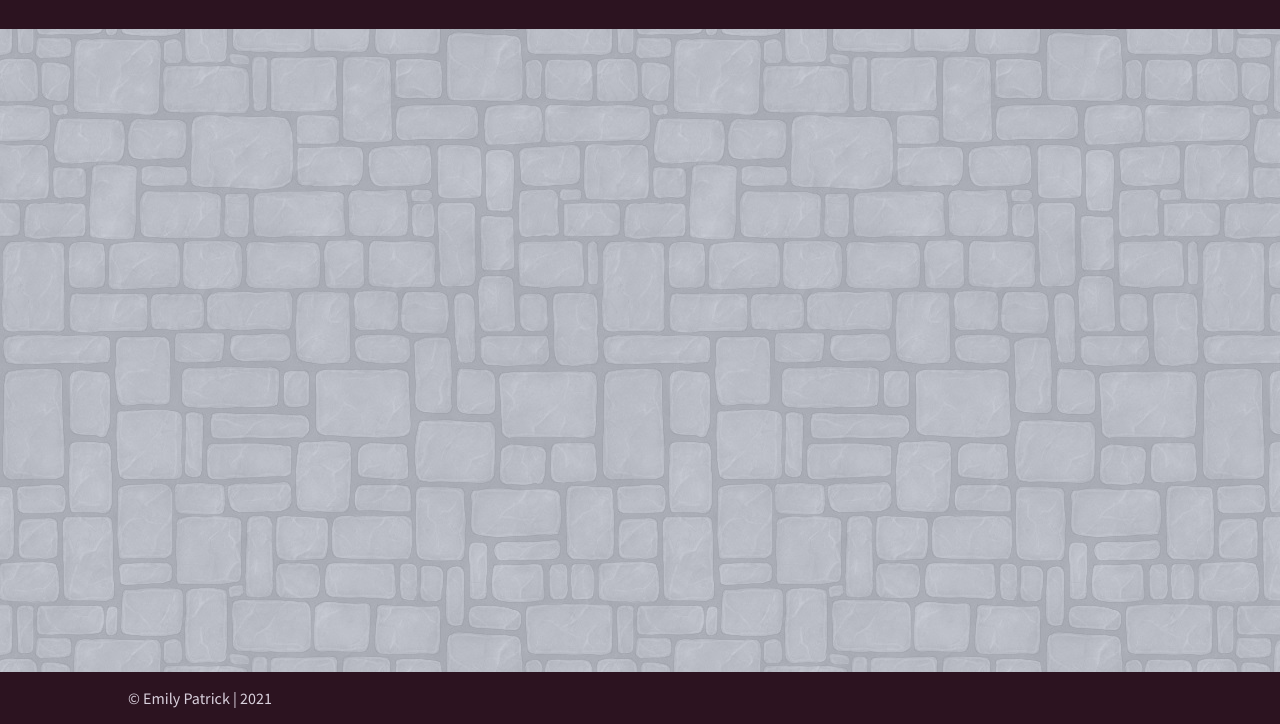
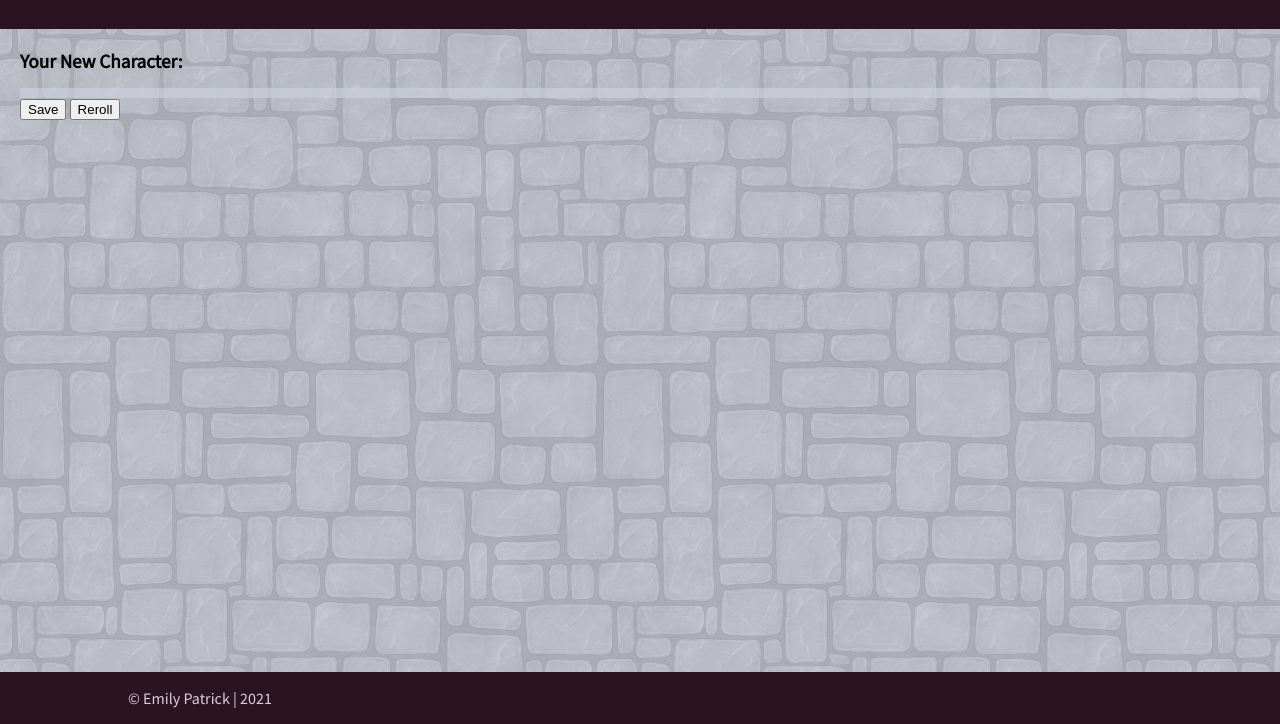
Before and after one commit to EmilyTheApple/JavascriptAppWDD330, a plain HTML site: page character.html in a window 1280 px wide. Shown: the part 76-800 px from the top of the page. Drawn offline with Linux system fonts and the light colour scheme; no server answers.

Commit message:
Some styling

```diff
--- a/character.html
+++ b/character.html
@@ -14,7 +14,10 @@
         <h1>Characteropedia</h1>
     </header>
     <main>
+        <h2>Your New Character:</h2>
         <div id="character"></div>
+        <button>Save</button>
+        <button>Reroll</button>
     </main>
     <footer>
         <p>&copy Emily Patrick | 2021</p>
--- a/css/main.css
+++ b/css/main.css
@@ -21,7 +21,7 @@ h1 {
 }
 
 main {
-
+    margin: 20px;
 }
 
 .roll {
@@ -43,3 +43,22 @@ footer {
     padding-left: 10%;
     color: #D9D0DC;
 }
+
+#character {
+    display: grid;
+    grid-template-columns: 1fr 1fr;
+    background-color: #ced1dfa4;
+    padding: 5px;
+}
+
+.character, h2 {
+    margin: 0 0 15px 0;
+}
+
+.character {
+    padding-top: 4px;
+}
+
+h2 {
+    font-size: larger;
+}
--- a/js/main.js
+++ b/js/main.js
@@ -1,6 +1,5 @@
 let character = document.getElementById("character")
 const raceUrl = 'https://www.dnd5eapi.co/api/races'
-const subraceUrl = 'https://www.dnd5eapi.co/api/subraces' //NEEDS MORE LOGIC
 const classUrl = 'https://www.dnd5eapi.co/api/classes'
 const backgroundUrl = 'https://www.dnd5eapi.co/api/backgrounds' //NOPE
 const skillsUrl = 'https://www.dnd5eapi.co/api/skills'
@@ -11,7 +10,6 @@ const languagesUrl = 'https://www.dnd5eapi.co/api/languages'
 const alignmentUrl = 'https://www.dnd5eapi.co/api/alignments'
 
 rollChar(raceUrl, displayRace)
-rollChar(subraceUrl, displaySubrace)
 rollChar(classUrl, displayClass)
 rollChar(backgroundUrl, displayBackground)
 rollChar(skillsUrl, displaySkills)
@@ -34,12 +32,6 @@ function displayRace(data) {
     const name = data.results[random(data.count)].name
     console.log(data.results)
     character.innerHTML += `<h2>Race:</h2><p class="character">${name}</p>`
-}
-
-function displaySubrace(data) {
-    const name = data.results[random(data.count)].name
-    console.log(data.results)
-    character.innerHTML += `<h2>Subrace:</h2><p class="character">${name}</p>`
 }
 
 function displayClass(data) {
```
